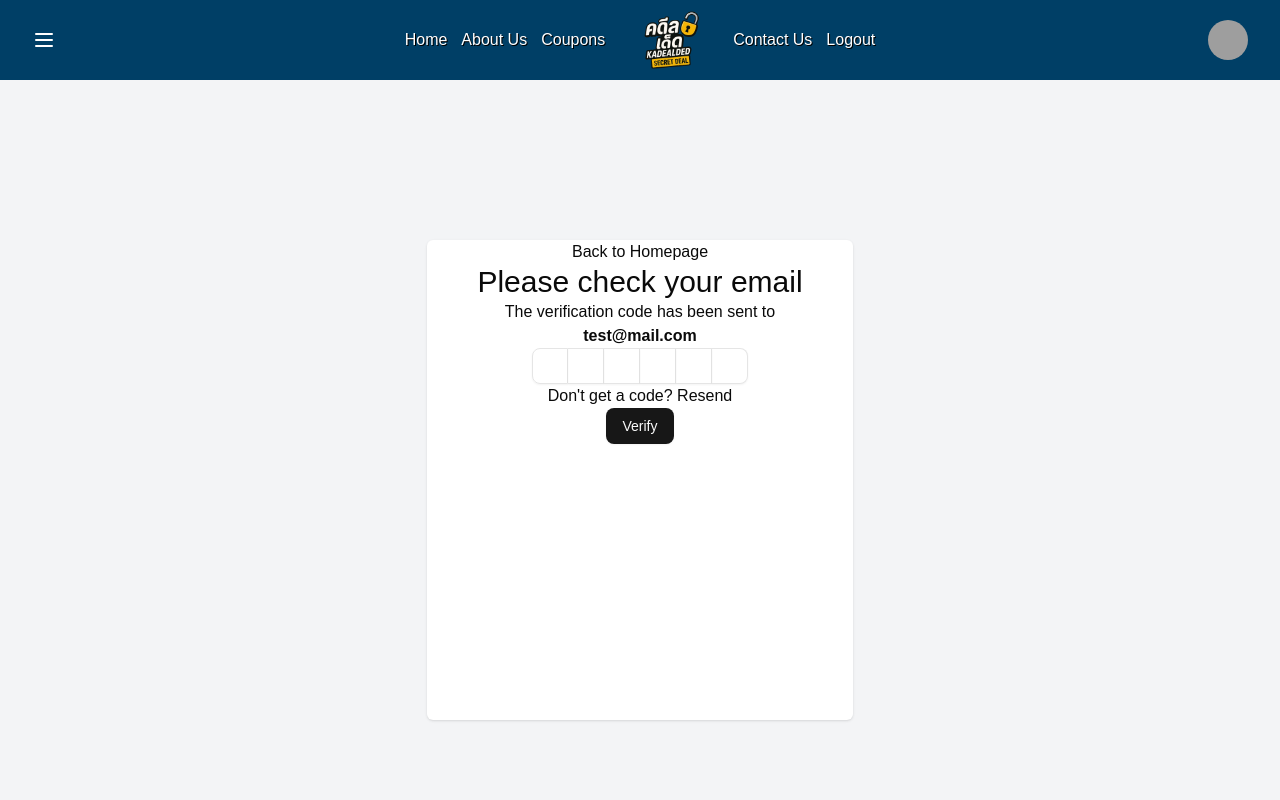
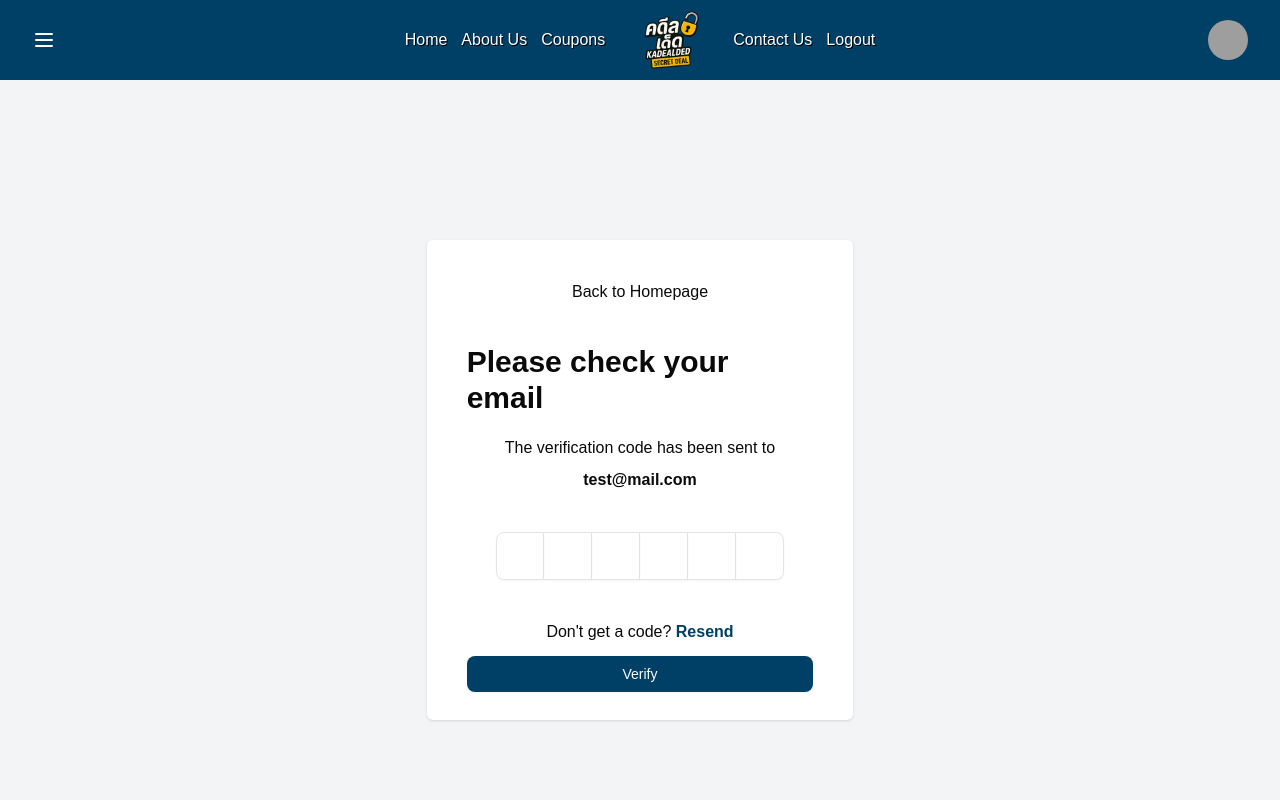
Before and after one commit to suttirakcha/ui-kadealded, a React (Vite) app: page /confirmEmail in a window 1280 px wide. Shown: the top 800 px of the page. Built offline with nearby package versions, Linux system fonts and the light colour scheme; grey boxes are pictures that could not be loaded; a web font is replaced by a local one.

Commit message:
style: make otp page prettier

```diff
--- a/src/components/custom/OTPField.jsx
+++ b/src/components/custom/OTPField.jsx
@@ -19,7 +19,7 @@ function OTPField() {
     >
       <InputOTPGroup>
         {[...Array(otpLength)].map((_, index) => (
-          <InputOTPSlot key={index} index={index} />
+          <InputOTPSlot key={index} index={index} className="w-12 h-12"/>
         ))}
       </InputOTPGroup>
     </InputOTP>
--- a/src/pages/OTPPage.jsx
+++ b/src/pages/OTPPage.jsx
@@ -5,14 +5,16 @@ import { Link } from "react-router"
 function OTPPage() {
   return (
     <div className="bg-gray-100 h-screen w-screen flex items-center justify-center">
-      <form className="bg-white w-1/3 h-3/5 rounded-sm shadow-sm flex flex-col items-center">
-      <Link to='/' className="hover:underline">Back to Homepage</Link>
-      <h1 className="text-3xl">Please check your email</h1>
-      <h1>The verification code has been sent to</h1>
-      <h1 className="font-bold">test@mail.com</h1>
+      <form className="bg-white w-1/3 h-3/5 rounded-sm shadow-sm flex flex-col items-center p-10">
+      <Link to='/' className="hover:underline mb-10">Back to Homepage</Link>
+      <h1 className="text-3xl font-bold mb-5">Please check your email</h1>
+      <h1 className="mb-2">The verification code has been sent to</h1>
+      <h1 className="font-bold mb-10">test@mail.com</h1>
+      <div className="mb-10">
       <OTPField />
-      <h1>Don't get a code? <span><button>Resend</button></span></h1>
-      <Button>Verify</Button>
+      </div>
+      <h1 className="mb-3">Don't get a code? <span><button className="text-[#003F66] font-bold hover:underline">Resend</button></span></h1>
+      <Button className='bg-[#003F66] w-full'>Verify</Button>
       </form>
     </div>
   )
```
